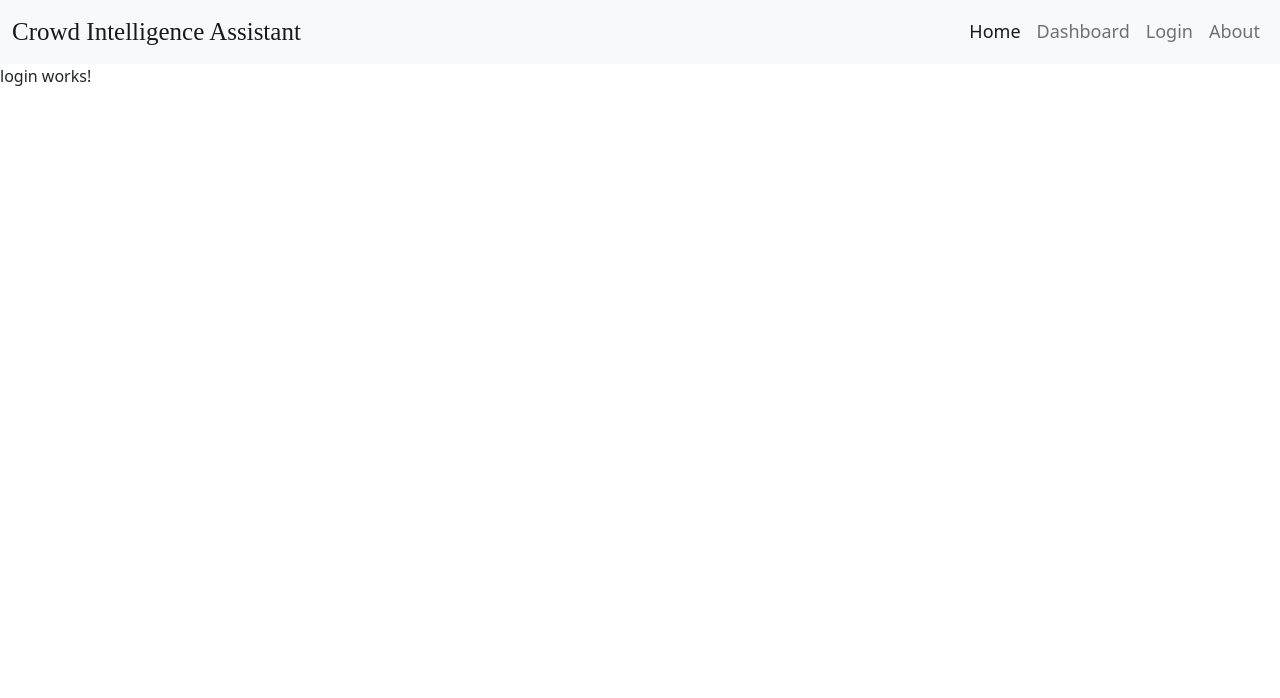
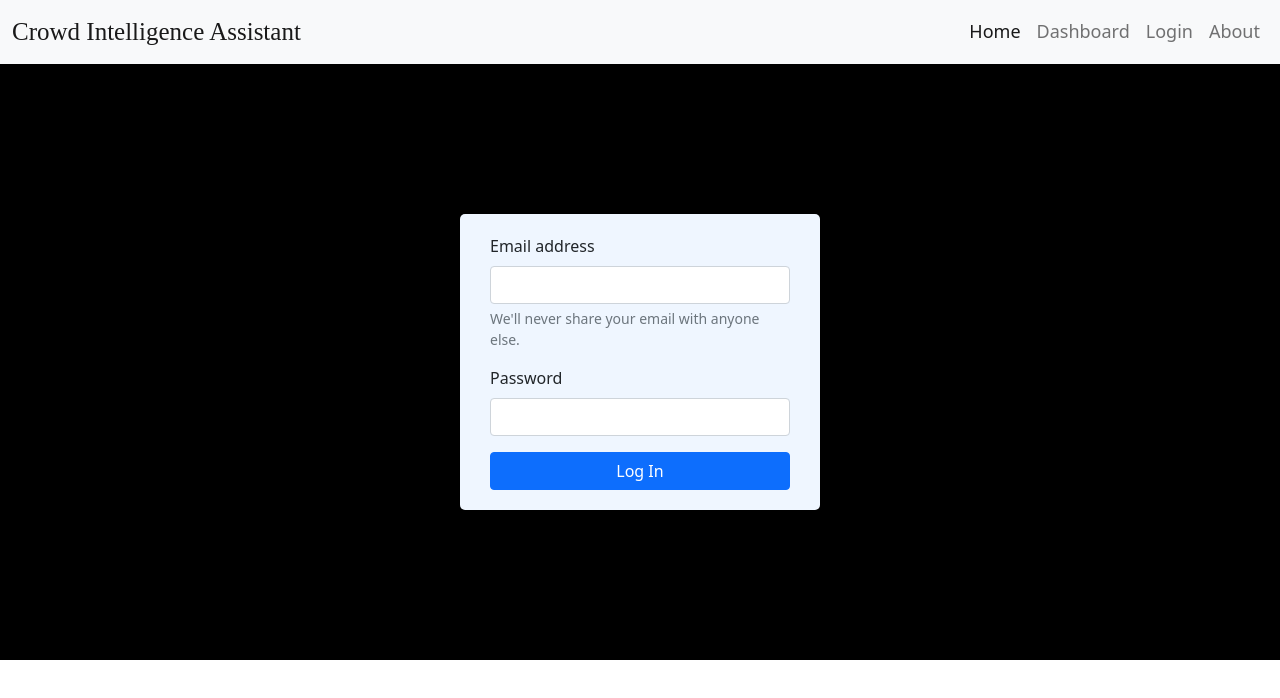
Before and after one commit to ceruleanox/hack4humanity, an Angular app: page /login in a window 1280 px wide. Shown: the top 698 px of the page. Built offline with nearby package versions, Linux system fonts and the light colour scheme; a web font is replaced by a local one.

Commit message:
finished login page

```diff
--- a/src/app/app.module.ts
+++ b/src/app/app.module.ts
@@ -5,7 +5,6 @@ import { AppRoutingModule } from './app-routing.module';
 import { AppComponent } from './app.component';
 import { HomeComponent } from './home/home.component';
 import { DashboardComponent } from './dashboard/dashboard.component';
-import { JoinComponent } from './join/join.component';
 import { AboutComponent } from './about/about.component';
 import { LoginComponent } from './login/login.component';
 
@@ -14,7 +13,6 @@ import { LoginComponent } from './login/login.component';
     AppComponent,
     HomeComponent,
     DashboardComponent,
-    JoinComponent,
     AboutComponent,
     LoginComponent
   ],
--- a/src/app/dashboard/dashboard.component.css
+++ b/src/app/dashboard/dashboard.component.css
@@ -26,3 +26,10 @@
 .box.green {
     background-color: #90EE90;
 }
+
+@media screen and (max-width: 600px) {
+    .dashboard {
+        background-color:#000000;
+        padding: 50px 10px;
+    }
+}
--- a/src/app/dashboard/dashboard.component.html
+++ b/src/app/dashboard/dashboard.component.html
@@ -6,7 +6,7 @@
             Public Safety Index = How frequently people are entering and leaving the space so that you're not left alone
         </div>
         <div class="row mt-5">
-            <div class="col-lg-3" *ngFor="let d of analyticsDashboard">
+            <div class="col-lg-3 mb-5" *ngFor="let d of analyticsDashboard">
                 <div class="box shadow-sm">
                     <img src="{{d.image}}" width="100%">
                     <h3 class="mt-2">{{d.name}}</h3>
--- a/src/app/join/join.component.html
+++ /dev/null
@@ -1 +0,0 @@
-<p>join works!</p>
--- a/src/app/join/join.component.ts
+++ /dev/null
@@ -1,15 +0,0 @@
-import { Component, OnInit } from '@angular/core';
-
-@Component({
-  selector: 'app-join',
-  templateUrl: './join.component.html',
-  styleUrls: ['./join.component.css']
-})
-export class JoinComponent implements OnInit {
-
-  constructor() { }
-
-  ngOnInit(): void {
-  }
-
-}
--- a/src/app/login/login.component.css
+++ b/src/app/login/login.component.css
@@ -0,0 +1,16 @@
+.login-page {
+    background-color: #000000;
+    padding: 150px 100px;
+}
+
+.login {
+    background-color: #EFF6FF;
+    padding: 20px 30px;
+    border-radius: 5px;
+}
+
+@media screen and (max-width: 600px) {
+    .login-page {
+        padding: 150px 20px;
+    }
+}
--- a/src/app/login/login.component.html
+++ b/src/app/login/login.component.html
@@ -1 +1,16 @@
-<p>login works!</p>
+<section class="login-page">
+    <div class="login col-lg-4 mx-auto shadow-lg">
+        <form>
+            <div class="mb-3">
+              <label for="exampleInputEmail1" class="form-label">Email address</label>
+              <input type="email" class="form-control" id="exampleInputEmail1" aria-describedby="emailHelp">
+              <div id="emailHelp" class="form-text">We'll never share your email with anyone else.</div>
+            </div>
+            <div class="mb-3">
+              <label for="exampleInputPassword1" class="form-label">Password</label>
+              <input type="password" class="form-control" id="exampleInputPassword1">
+            </div>
+            <button type="submit" class="btn btn-primary col-lg-12">Log In</button>
+          </form>
+    </div>
+</section>
```
Also changed, not shown: src/app/join/join.component.css (deleted), 1 other file (tests, documents, lock files or other folders).
